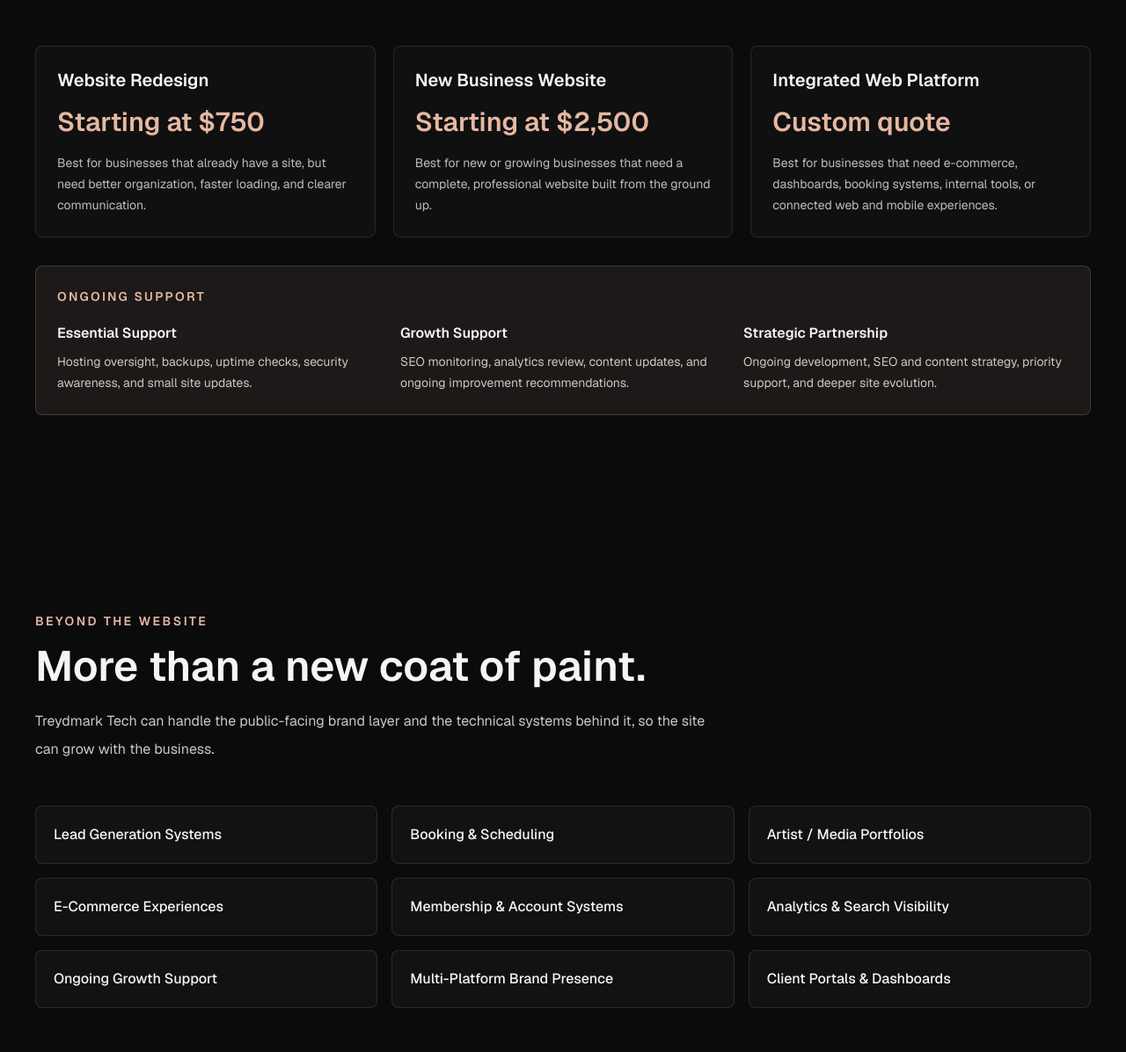
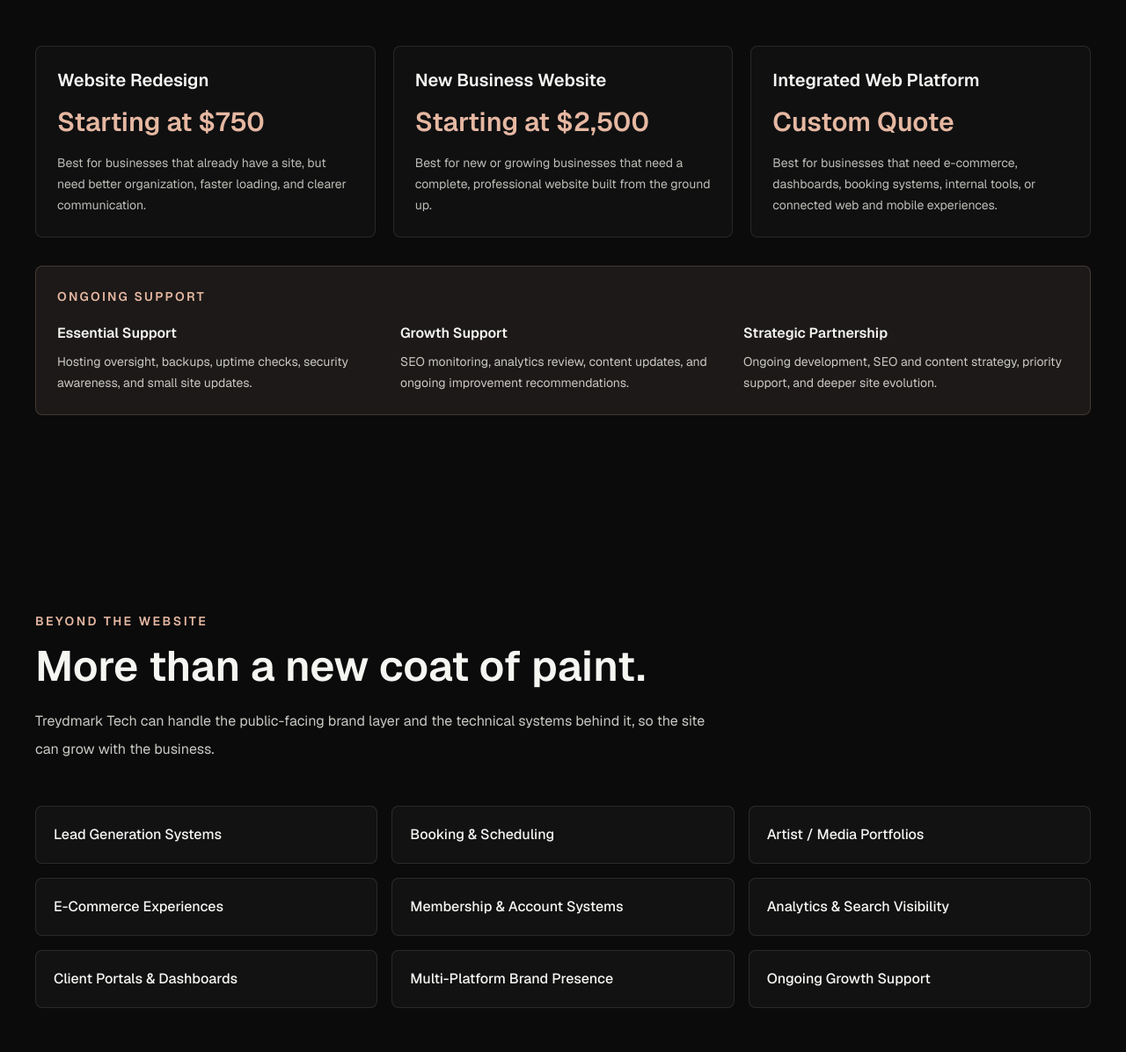
Before and after one commit to tr3ylbry/treydmarkTechWebsite, a Next.js app: page / in a window 1280 px wide. Shown: the part 4500-5696 px from the top of the page at 88% size. Built offline with nearby package versions, Linux system fonts and the light colour scheme.

Commit message:
fix: correct capitalization in project tiers and reorder services list for consistency

```diff
--- a/src/app/page.tsx
+++ b/src/app/page.tsx
@@ -370,7 +370,7 @@ function AboutSection() {
       copy="This placeholder bio is structured for Trey, founder of Treydmark Tech, and can be tightened once the final resume details, background, and client story are ready."
     >
       <div className="grid gap-8 lg:grid-cols-[0.9fr_1.1fr]">
-        <div className="rounded-lg border border-white/10 bg-[#101011] p-6">
+        <div className="self-start rounded-lg border border-white/10 bg-[#101011] p-6">
           <div className="relative aspect-[2/3] overflow-hidden rounded-lg border border-[#E6B8A2]/20 bg-[#0B0B0C]">
             <Image
               src="/about-photo.png"
--- a/src/lib/site-content.ts
+++ b/src/lib/site-content.ts
@@ -130,7 +130,7 @@ export const projectTiers = [
   },
   {
     name: "Integrated Web Platform",
-    price: "Custom quote",
+    price: "Custom Quote",
     description:
       "Best for businesses that need e-commerce, dashboards, booking systems, internal tools, or connected web and mobile experiences.",
   },
@@ -161,9 +161,9 @@ export const detailedServices = [
   "E-Commerce Experiences",
   "Membership & Account Systems",
   "Analytics & Search Visibility",
+  "Client Portals & Dashboards",
+  "Multi-Platform Brand Presence",
   "Ongoing Growth Support",
-  "Multi-Platform Brand Presence",
-  "Client Portals & Dashboards",
 ];
 
 export const reasons = [
```
Also changed, not shown: 1 other file (tests, documents, lock files or other folders).
